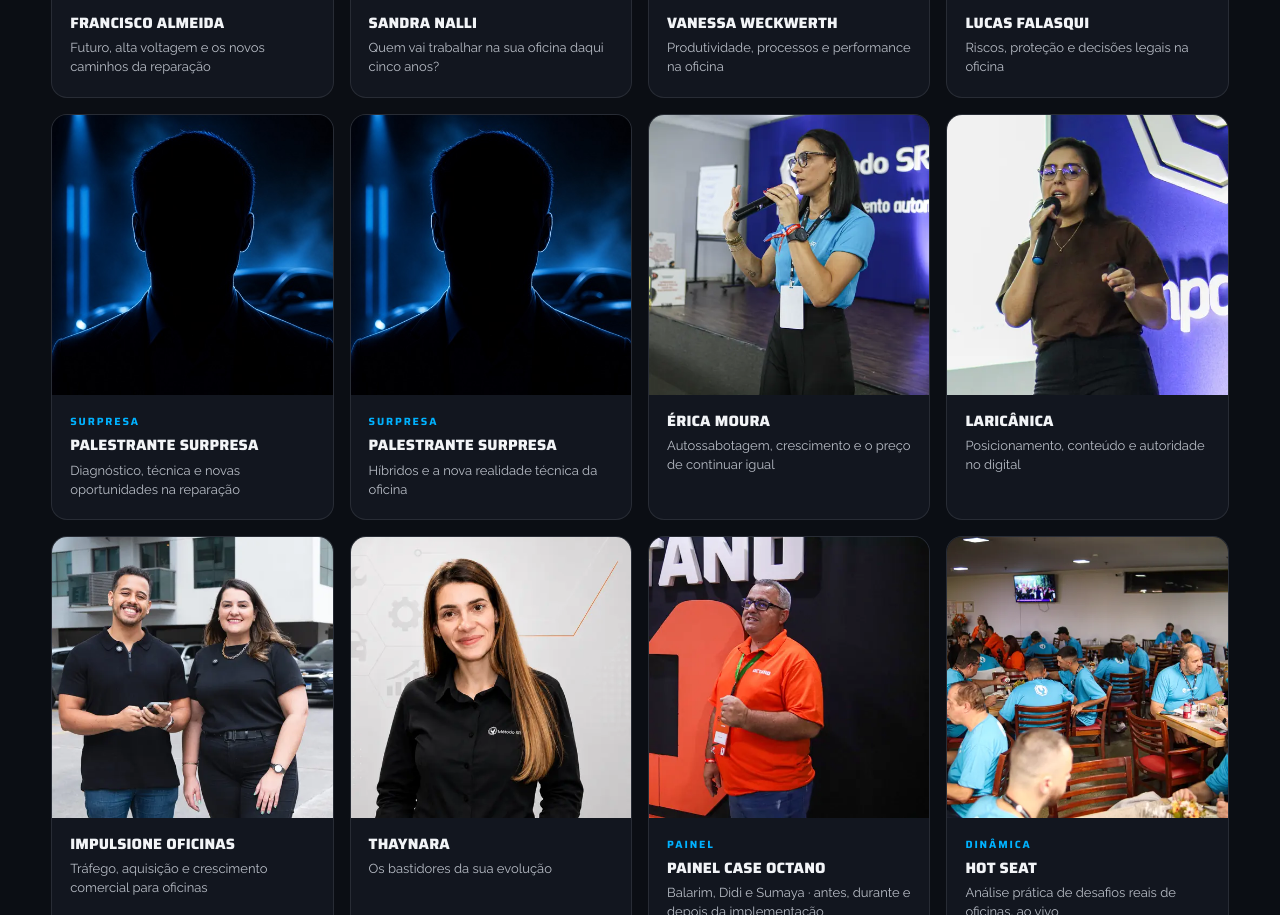
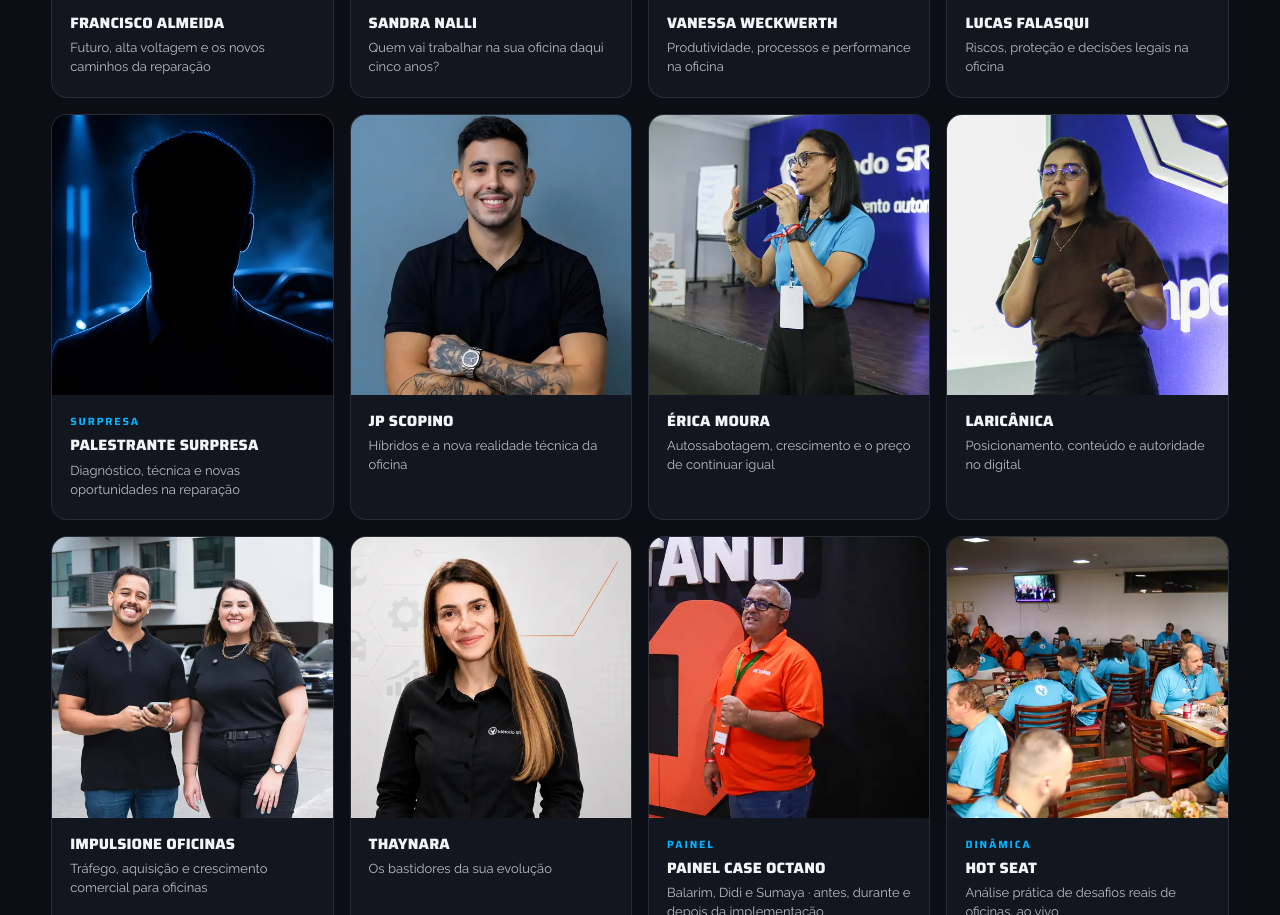
Before and after one commit to felippefonseca/5eam-midiakit, a plain HTML site: page index.html in a window 1280 px wide. Shown: the part 7997-8912 px from the top of the page. Drawn offline with Linux system fonts and the light colour scheme.

Commit message:
Recoloca JP Scopino no media kit

```diff
--- a/index.html
+++ b/index.html
@@ -1201,10 +1201,9 @@ body.review .tbd{
         </div>
       </article>
       <article class="atracao">
-        <figure><img src="assets/img/palestrantes/palestrante-surpresa.jpg" alt="Palestrante surpresa, atração do 5º EAM" loading="lazy" decoding="async"></figure>
-        <div class="in">
-          <span class="papel">Surpresa</span>
-          <b>Palestrante Surpresa</b>
+        <figure><img src="assets/img/palestrantes/jp-scopino.webp" alt="JP Scopino, atração do 5º EAM" loading="lazy" decoding="async"></figure>
+        <div class="in">
+          <b>JP Scopino</b>
           <span class="tema">Híbridos e a nova realidade técnica da oficina</span>
         </div>
       </article>
```
